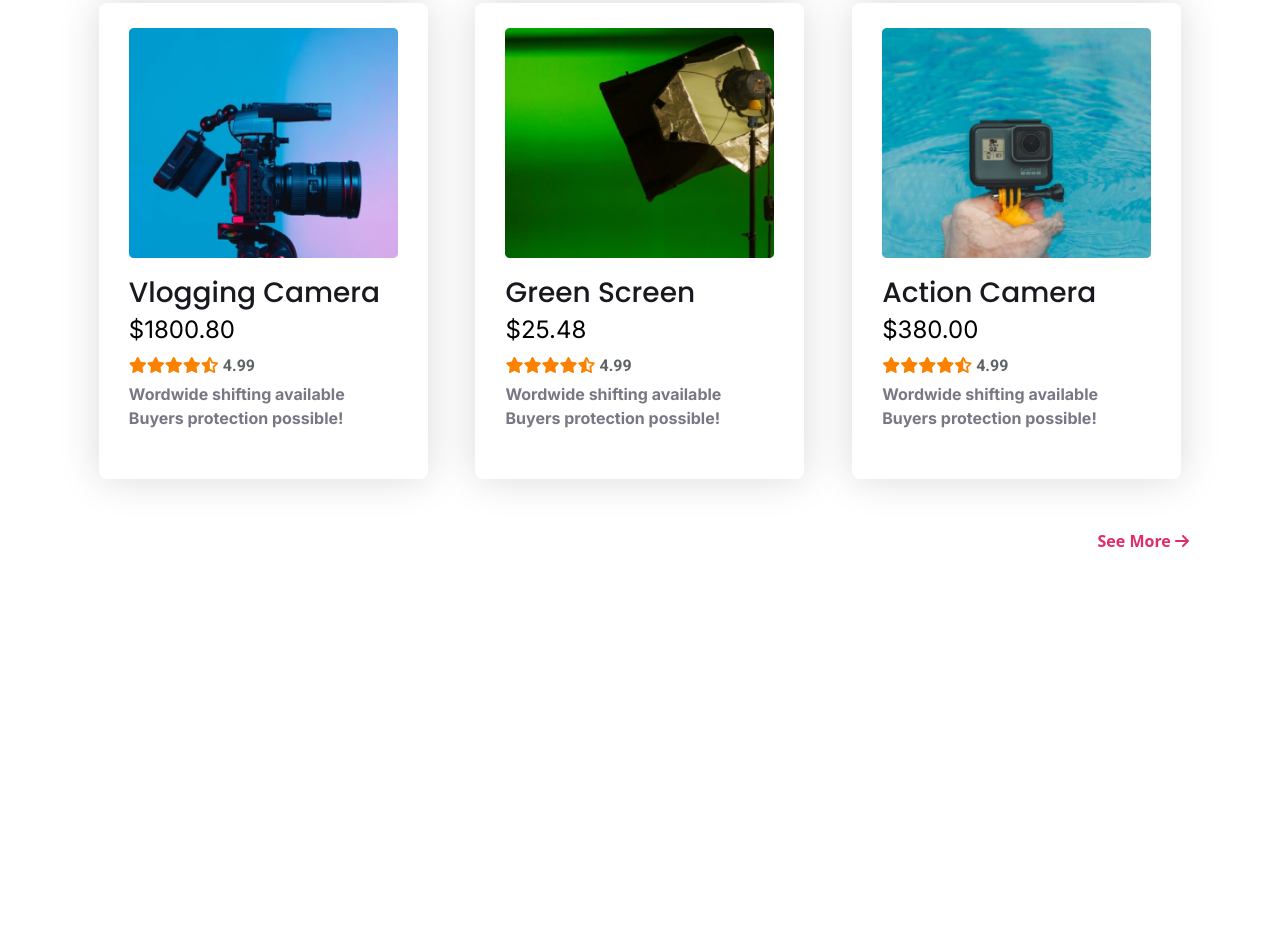
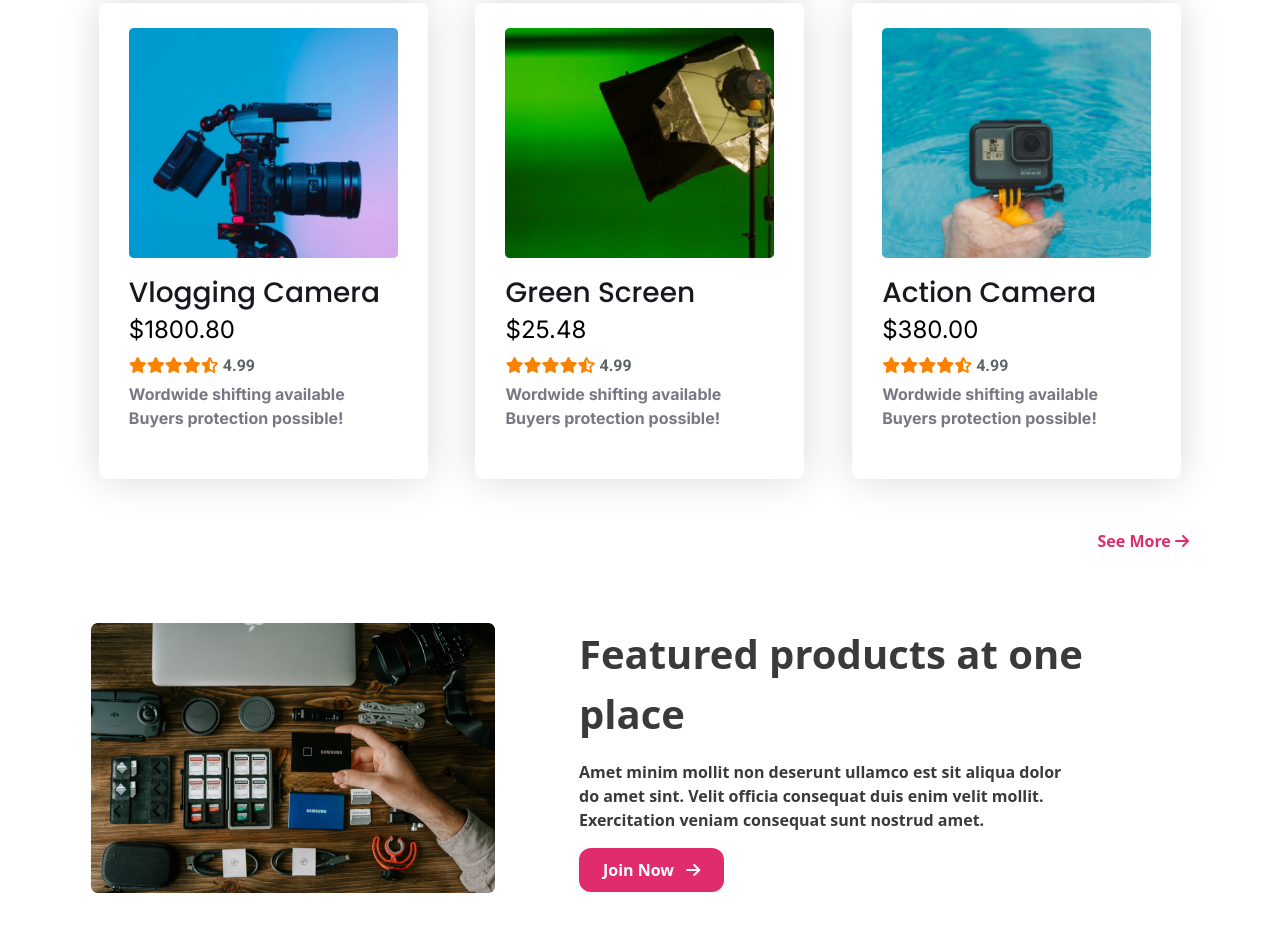
Before and after one commit to sajid4807/influencer-gear-tailwind, a plain HTML site: page index.html in a window 1280 px wide. Shown: the part 1952-2883 px from the top of the page. Before the commit the page ends 2575 px from the top, so only its background shows below. Drawn offline with nearby package versions, Linux system fonts and the light colour scheme.

Commit message:
added featured section "

```diff
--- a/index.html
+++ b/index.html
@@ -340,8 +340,20 @@
           </div>
         </div>
         <div class="text-end"><a href="#"><button class="mt-[50px] mb-[70px] font-bold text-[1rem] text-[#E02C6D]">See More <span><i class="fa-solid fa-arrow-right"></i></span><button></a></div>
-
       </section>
+      <!-- featured start -->
+       <section>
+        <div class="flex items-center justify-between mb-24">
+            <div>
+                <img src="images/gear.png" alt="">
+            </div>
+            <div class="max-w-[610px] ">
+                <h3 class="primary-color font-bold text-[2.5rem] text-[#0a0826]">Featured products at one place</h3>
+                <p class="primary-color font-bold text-[1rem] my-4">Amet minim mollit non deserunt ullamco est sit aliqua dolor <br> do amet sint. Velit officia consequat duis enim velit mollit. <br> Exercitation veniam consequat sunt nostrud amet.</p>
+                <button class="bg-[#e02c6d] py-2.5 px-6 text-white text-[1rem] font-bold rounded-[12px]">Join Now <span class="ml-2"><i class="fa-solid fa-arrow-right"></i></span> </button>
+            </div>
+        </div>
+       </section>
     </main>
     <footer></footer>
   </body>
```
